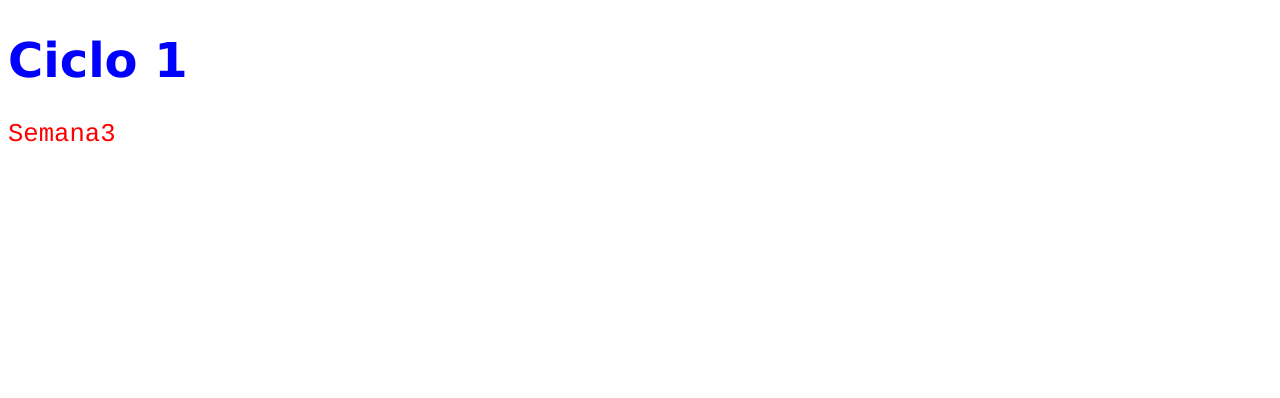
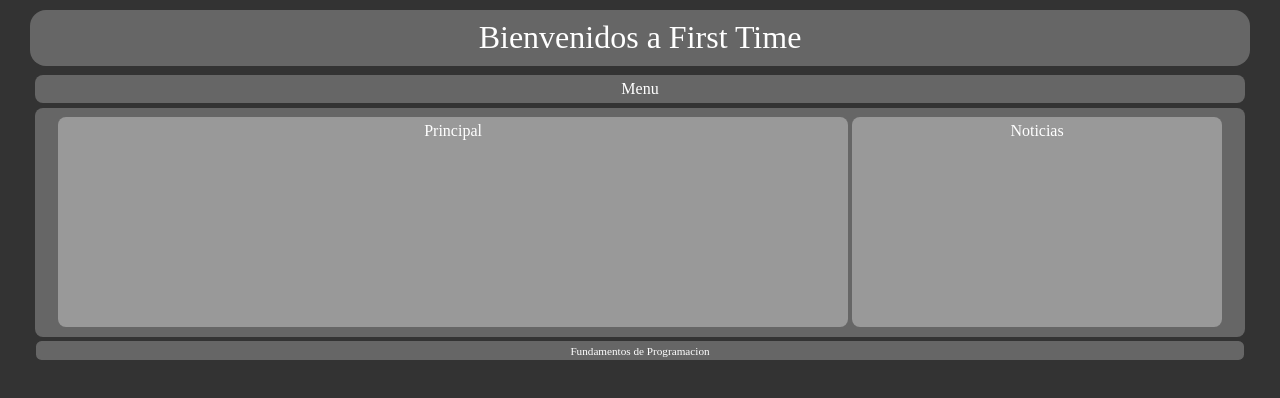
Before and after one commit to robindotnet2010/proyecto_ciclo1, a plain HTML site: page index.html in a window 1280 px wide. Drawn offline with Linux system fonts and the light colour scheme.

Commit message:
Practicando

```diff
--- /dev/null
+++ b/css/style.css
@@ -0,0 +1,30 @@
+body {
+	background: #333;
+	color: white;
+}
+aside,header,nav,section#contenedor,section#contenido,footer{
+	border-radius: .5em;
+	background-color: #666;
+	padding: .3em;
+	margin: .3em auto;
+	text-align: center;
+	width: 95%;
+}
+aside,section#contenido{
+	background-color: #999;
+	width: 65%;
+	min-height: 200px;
+	display: inline-block;
+	vertical-align: top;
+}
+aside{
+	width: 30%;
+
+}
+header{
+	font-size: 2em;
+
+}
+footer{
+	font-size: .7em;
+}
--- a/index.html
+++ b/index.html
@@ -1,14 +1,21 @@
 <!DOCTYPE html>
-<html lang="en">
+<html lang="es">
 <head>
 	<meta charset="UTF-8">
-	<title>Proyecto Final</title>
-	<link rel="stylesheet" type="text/css" href="style.css">
+	<title>First Time</title>
+	<link rel="stylesheet" href="css/style.css">
 </head>
 <body>
-
-	<h1>Ciclo 1</h1>
-	<p>Semana3</p>
-
+	<header>Bienvenidos a First Time</header>
+	<nav>Menu</nav>
+	<section id="contenedor">
+		<section id="contenido">
+			Principal
+		</section>
+		<aside>
+			Noticias
+		</aside>
+	</section>
+	<footer>Fundamentos de Programacion</footer>
 </body>
 </html>
--- a/style.css
+++ b/style.css
@@ -1,10 +1,5 @@
-h1 {
-	color: blue;
-	font-family: verdana;
-	font-size: 300%;
+body {
+	background: #333;
+	font-size: 2.5em;
+
 }
-p {
-	color: red;
-	font-family: courier;
-	font-size: 160%;
-}
```
